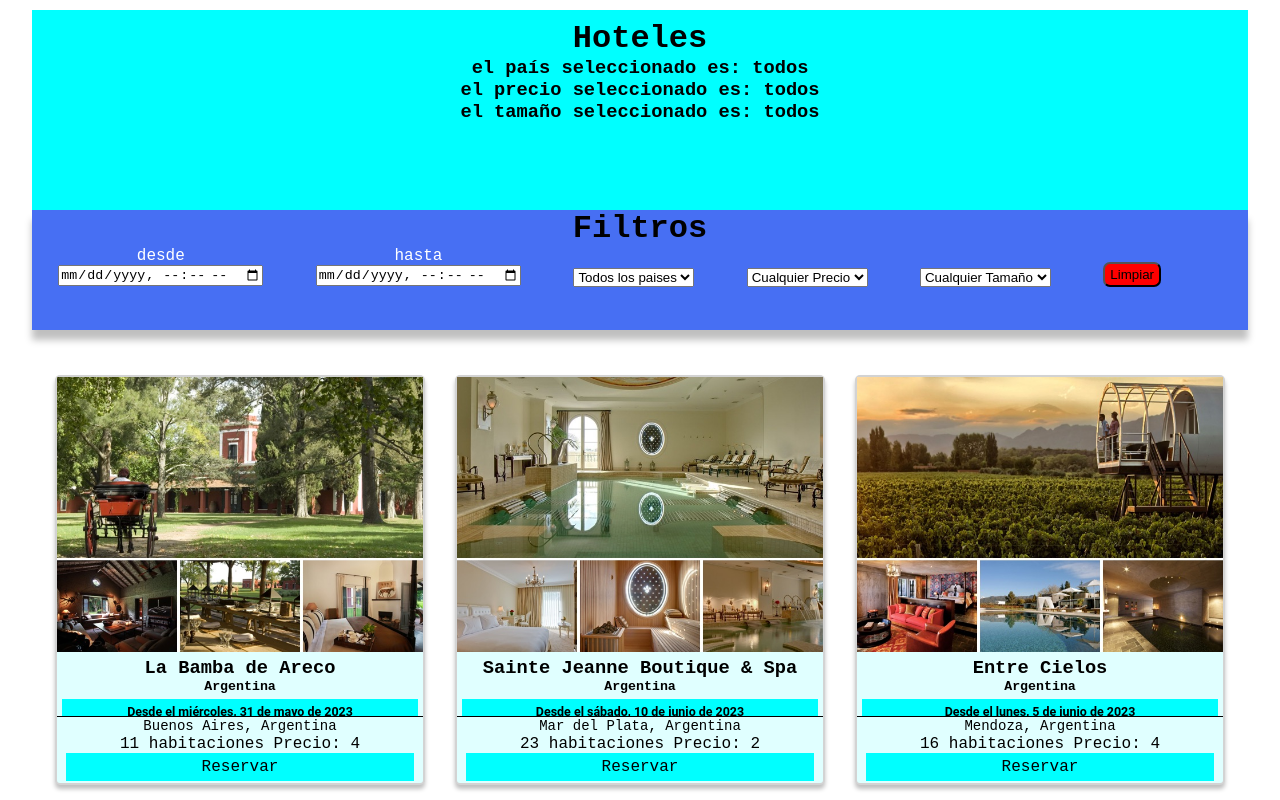
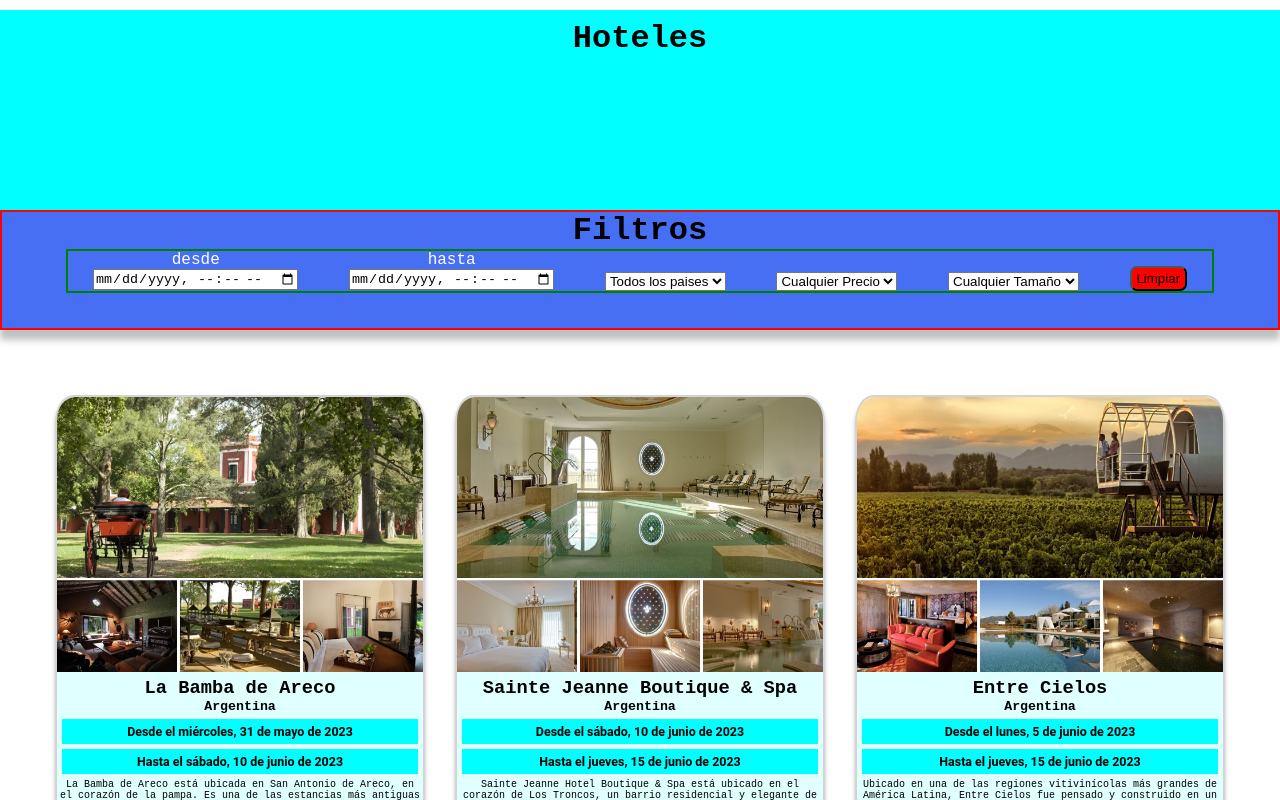
Before and after one commit to GregoryGalicio/filtrado-hoteles, a React (Create React App) app: page / in a window 1280 px wide. Shown: the top 800 px of the page. Built offline with nearby package versions, Linux system fonts and the light colour scheme.

Commit message:
styles for the card

```diff
--- a/src/App.css
+++ b/src/App.css
@@ -22,6 +22,8 @@
   justify-content: center;
   font-size: calc(10px + 2vmin);
   color: white;
+  margin:0px;
+  padding: 0px;
 }
 
 .App-link {
--- a/src/components/Filtros/Filtros.scss
+++ b/src/components/Filtros/Filtros.scss
@@ -1,12 +1,13 @@
 .Filtros {
-  width: 95%;
+  display: flex;
+  flex-direction: column;
+  align-items: center;
+  width: 100%;
   background-color: rgb(71, 111, 243);
   height: 120px;
-  margin-left: 2.5%;
-  margin-right: 5%;
   box-shadow: 0px 10px 7px rgba(0, 0, 0, 0.25);
-  margin-bottom: 30px;
-
+  margin-bottom: 50px;
+  border: 2px red solid;
 }
 
 .filtros select,
@@ -27,7 +28,8 @@ button:hover{
   display: flex;
   justify-content: space-around;
   align-items: flex-end;
-  width: 95%;
+  width: 90%;
+  border: 2px solid green;
 }
 
 .fecha {
--- a/src/components/Header/Header.jsx
+++ b/src/components/Header/Header.jsx
@@ -16,9 +16,6 @@ function Header({ pais, desde, hasta, precio, tamaño }) {
   return (
     <div className="Header">
       <h1>Hoteles</h1>
-      <h3>el país seleccionado es: {pais} </h3>
-      <h3>el precio seleccionado es: {precio} </h3>
-      <h3>el tamaño seleccionado es: {tamaño} </h3>
       {desde ? <h3>desde el {desdeNormal}</h3> : ""}
       {hasta ? <h3>hasta el {hastaNormal}</h3> : ""}
     </div>
--- a/src/components/Header/Header.scss
+++ b/src/components/Header/Header.scss
@@ -1,5 +1,5 @@
 .Header {
-  width: 95%;
+  width: 100%;
   margin: 0 auto;
   background-color: cyan;
   height: 200px;
--- a/src/components/Hotel/Hotel.scss
+++ b/src/components/Hotel/Hotel.scss
@@ -1,6 +1,6 @@
 .Hotel {
   width: 370px;
-  height: 410px;
+  height: 550px;
   color: black;
   border: 2px solid lightgray;
   border-radius: 5px;
@@ -8,12 +8,18 @@
   margin:15px;
   margin-bottom: 15px;
   box-shadow: 0px 4px 4px rgba(0, 0, 0, 0.25);
+  border-radius: 5%;
   //font-family: sans-serif;
 
   .containerImageDescription {
-    height: 340px;
+    height: 450px;
     overflow: auto;
     border-bottom: 1px solid black;
+    border-radius: 5% 5% 0% 0%;
+
+  }
+  .image{
+    width:100%;
 
   }
 
```
